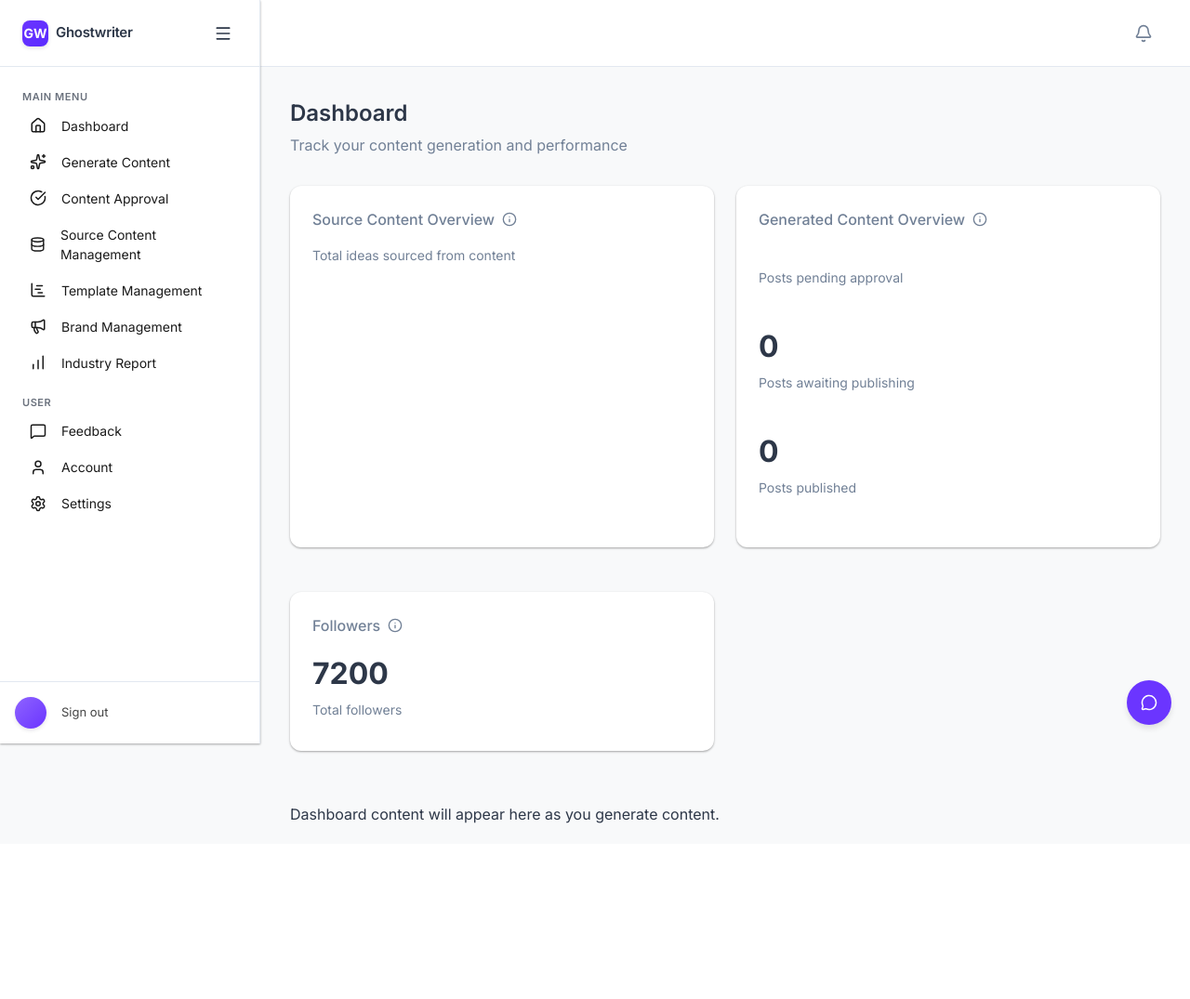
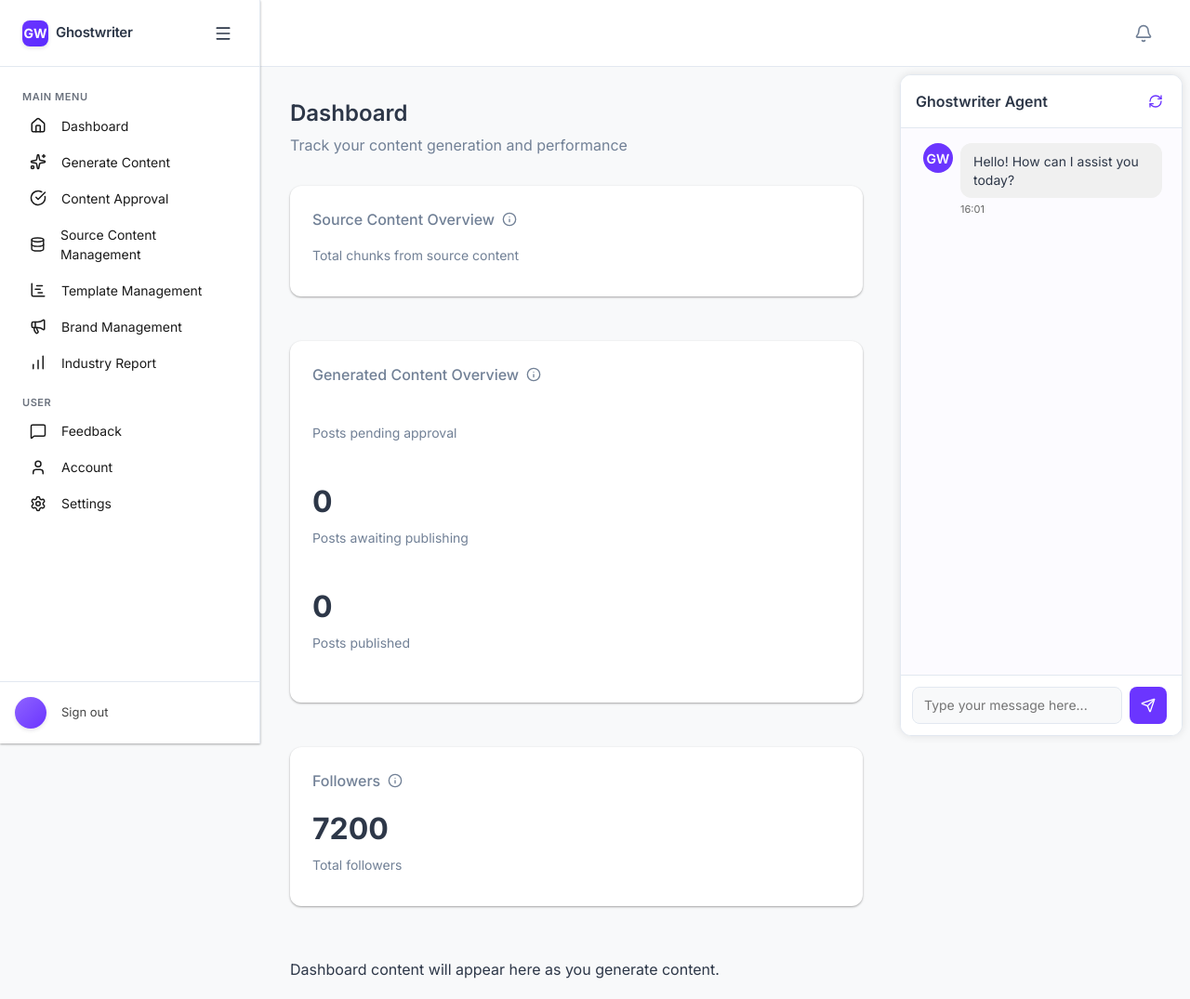
Before and after one commit to 3rd-Brain/ghostwriter, a FastAPI app: template templates/dashboard.html in a window 1280 px wide. Shown: the whole page at 93% size. Before the commit the page ends 886 px from the top, so only its background shows below. Run offline with FastAPI, Linux system fonts and the light colour scheme; the template is opened without the code that fills it, so the values that code supplies are empty.

Commit message:
Restored to '5dfaae7d45b115d742db28ab3f7665be0b7b69df'
Replit-Restored-To: 5dfaae7d45b115d742db28ab3f7665be0b7b69df

```diff
--- a/static/chat.js
+++ b/static/chat.js
@@ -276,35 +276,4 @@ document.addEventListener('DOMContentLoaded', function() {
   if (resetButton) {
     resetButton.addEventListener('click', resetChatSession);
   }
-
-  // Set up chat toggle button
-  const toggleButton = document.getElementById('chat-toggle');
-  const chatboxContainer = document.querySelector('.chatbox-container');
-  const contentContainer = document.querySelector('.content-container');
-
-  // Set initial state of content margin based on chat visibility
-  if (contentContainer && chatboxContainer) {
-    if (chatboxContainer.classList.contains('hidden')) {
-      contentContainer.style.marginRight = '0';
-    } else {
-      contentContainer.style.marginRight = '320px';
-    }
-  }
-
-  if (toggleButton && chatboxContainer) {
-    toggleButton.addEventListener('click', function() {
-      // Toggle chatbox visibility
-      chatboxContainer.classList.toggle('hidden');
-      toggleButton.classList.toggle('hidden');
-
-      // Adjust content container margin
-      if (contentContainer) {
-        if (chatboxContainer.classList.contains('hidden')) {
-          contentContainer.style.marginRight = '0';
-        } else {
-          contentContainer.style.marginRight = '320px';
-        }
-      }
-    });
-  }
 });
--- a/static/style.css
+++ b/static/style.css
@@ -698,13 +698,6 @@ textarea.form-control {
     width: 320px;
     z-index: 100;
     pointer-events: none; /* Allow scrolling through the container */
-    transition: transform 0.3s ease-in-out;
-}
-
-.chatbox-container.hidden {
-    transform: translateX(100%);
-    opacity: 0;
-    pointer-events: none;
 }
 
 .chatbox {
@@ -718,34 +711,6 @@ textarea.form-control {
     overflow: hidden;
     pointer-events: auto; /* Make the chatbox itself clickable */
     border: 1px solid var(--border);
-}
-
-/* Chat toggle button */
-.chat-toggle-button {
-    position: fixed;
-    right: 328px; /* Position just to the left of the chat window */
-    bottom: 20px;
-    width: 48px;
-    height: 48px;
-    border-radius: 50%;
-    background-color: var(--primary);
-    color: white;
-    display: flex;
-    align-items: center;
-    justify-content: center;
-    cursor: pointer;
-    box-shadow: var(--shadow-md);
-    z-index: 99;
-    transition: right 0.3s ease-in-out;
-    border: none;
-}
-
-.chat-toggle-button.hidden {
-    right: 20px;
-}
-
-.chat-toggle-button:hover {
-    background-color: var(--primary-dark);
 }
 
 .chatbox-header {
--- a/templates/base.html
+++ b/templates/base.html
@@ -156,12 +156,9 @@
         }
 
         .content-container {
-            margin-right: 0; /* Start with no margin, will be adjusted via JavaScript */
+            margin-right: 320px; /* Add margin to prevent content overlap with chatbox */
             margin-top: 72px; /* Add margin to account for fixed header */
             padding-bottom: 20px; /* Add some padding at the bottom */
-            transition: margin-right 0.3s ease-in-out; /* Smooth transition for margin changes */
-            position: relative;
-            z-index: 1; /* Ensure content is below the chatbox when visible */
         }
     </style>
 </head>
@@ -262,7 +259,7 @@
 
         </div>
 
-    <div class="chatbox-container hidden">
+    <div class="chatbox-container">
         <div class="chatbox">
             <div class="chatbox-header">
                 <h3>Ghostwriter Agent</h3>
@@ -281,10 +278,6 @@
             </div>
         </div>
     </div>
-
-    <button class="chat-toggle-button hidden" id="chat-toggle">
-        <i data-lucide="message-circle"></i>
-    </button>
 
     <div class="notification" id="notification"></div>
 
--- a/templates/dashboard.html
+++ b/templates/dashboard.html
@@ -103,7 +103,7 @@ window.addEventListener('DOMContentLoaded', (event) => {
             </div>
         </div>
         <div class="metric-large">{{ doc_count }}</div>
-        <div class="metric-label">Total ideas sourced from content</div>
+        <div class="metric-label">Total chunks from source content</div>
     </div>
 
     <div class="card">
--- a/templates/source_content_management.html
+++ b/templates/source_content_management.html
@@ -77,7 +77,7 @@
             <div class="template-stats">
                 <div class="stat-item">
                     <div class="metric-large">{{ doc_count }}</div>
-                    <div class="metric-label">Ideas Sourced from Content</div>
+                    <div class="metric-label">Content Chunks</div>
                 </div>
                 <div class="stat-item">
                     <div class="metric-large">{{ social_count }}/6</div>
```
